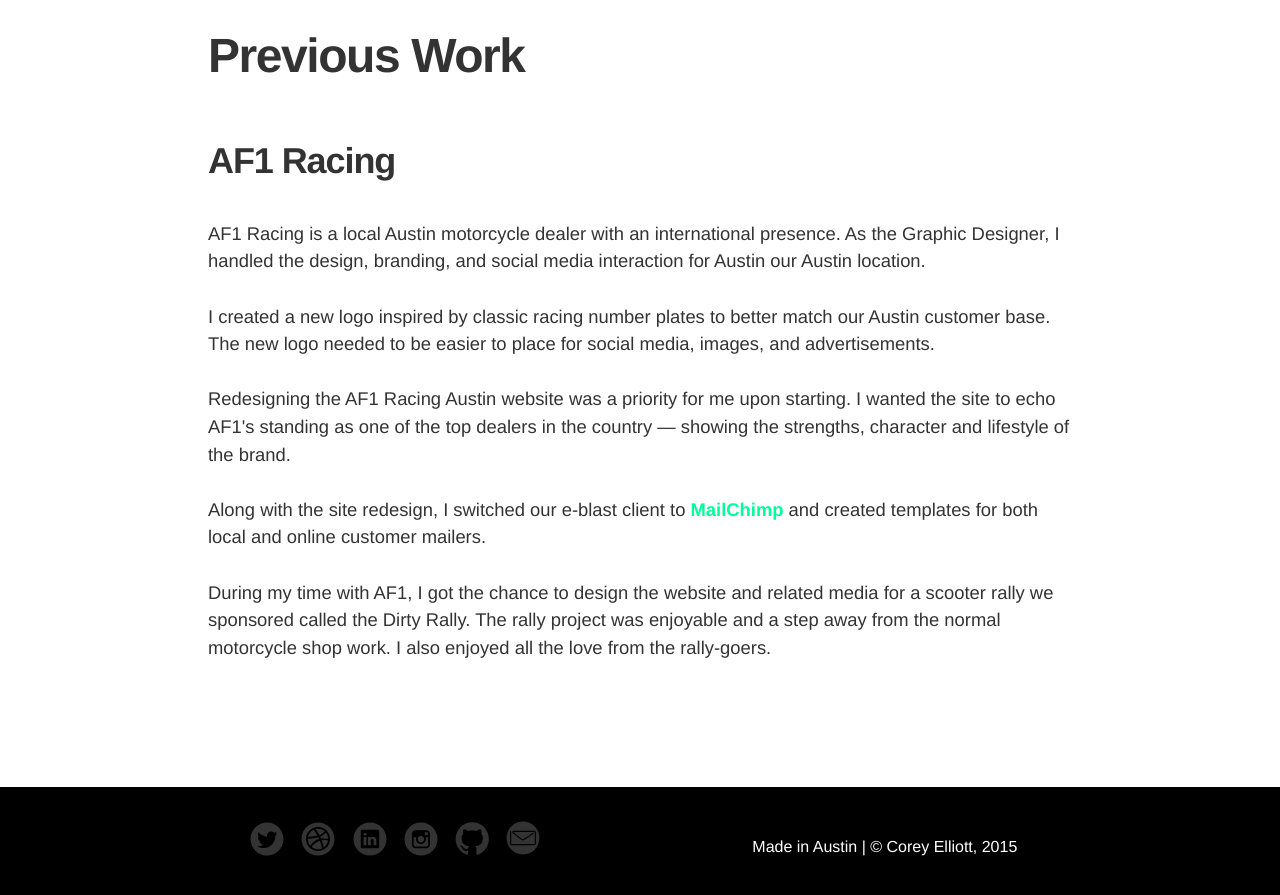
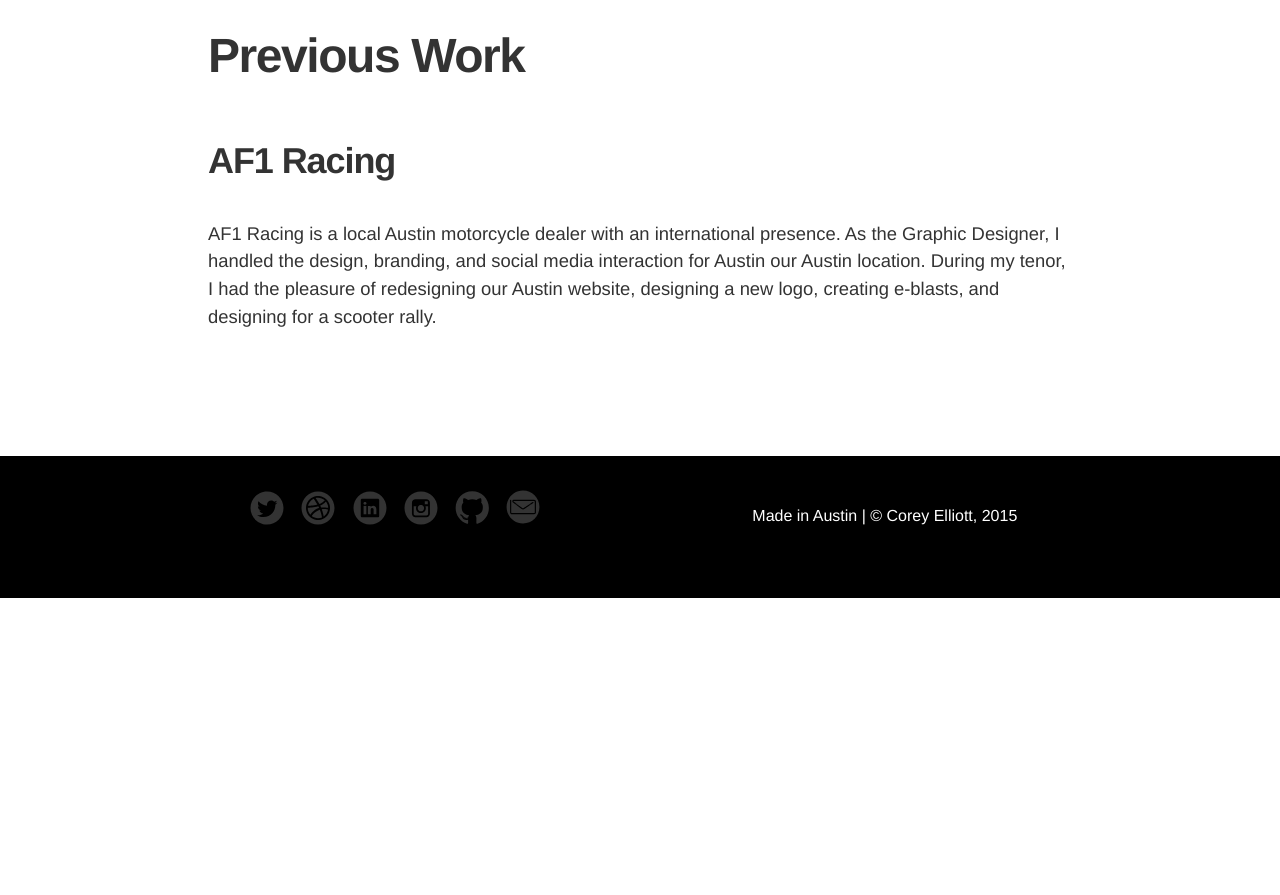
Before and after one commit to ellcorey/corey_elliott_design, a Jekyll site: the page built from pwork.html, in a window 1280 px wide and 1299 px high, cut to the strip 370-1265 px from the top of the window. Built offline with Jekyll 4.4.1, drawn with Linux system fonts in a browser that asks for light colours; nearby versions of some CDN libraries.

Commit message:
updated about page

```diff
--- a/02_about.html
+++ b/02_about.html
@@ -16,7 +16,7 @@
 
 		<p>Design plays a part in almost all of my hobbies &mdash; when I'm not working on a project, I enjoy a laundry list of them. Cycling, motorcycles (and racing them), football (soccer), snowboarding, and photography, just to name a few.
 
-		<p>Outside of work and hobbies, I enjoy a laid-back life in one of Austin's calmest neighborhoods with my wife Helen, daughter Barrett, and two dogs Chimi & Ferris.</p>
+		<p>Outside of work and hobbies, I enjoy a laid-back life in one of Austin's calmest neighborhoods with my wife Helen, daughter Barrett, and two dogs.</p>
 
 		<div class="imgCol3">
 			<img src="{{ site.baseurl }}/imgs/site_wide/tiy_portrait_sm.jpg" alt="a portrait of corey">
--- a/pwork.html
+++ b/pwork.html
@@ -24,15 +24,7 @@
 
     <section class="content-block">
     	<h2>AF1 Racing</h2>
-    	<p>AF1 Racing is a local Austin motorcycle dealer with an international presence. As the Graphic Designer, I handled the design, branding, and social media interaction for Austin our Austin location.</p>
-
-    	<p>I created a new logo inspired by classic racing number plates to better match our Austin customer base. The new logo needed to be easier to place for social media, images, and advertisements.</p>
-
-    	<p>Redesigning the AF1 Racing Austin website was a priority for me upon starting. I wanted the site to echo AF1's standing as one of the top dealers in the country &mdash; showing the strengths, character and lifestyle of the brand.</p>
-
-    	<p>Along with the site redesign, I switched our e-blast client to <a href="http://mailchimp.com/">MailChimp</a> and created templates for both local and online customer mailers.</p>
-
-    	<p>During my time with AF1, I got the chance to design the website and related media for a scooter rally we sponsored called the Dirty Rally. The rally project was enjoyable and a step away from the normal motorcycle shop work. I also enjoyed all the love from the rally-goers.</p>
+    	<p>AF1 Racing is a local Austin motorcycle dealer with an international presence. As the Graphic Designer, I handled the design, branding, and social media interaction for Austin our Austin location. During my tenor, I had the pleasure of redesigning our Austin website, designing a new logo, creating e-blasts, and designing for a scooter rally.</p>
 
     </section>
     </main>
```
Also changed, not shown: 2 other files.
